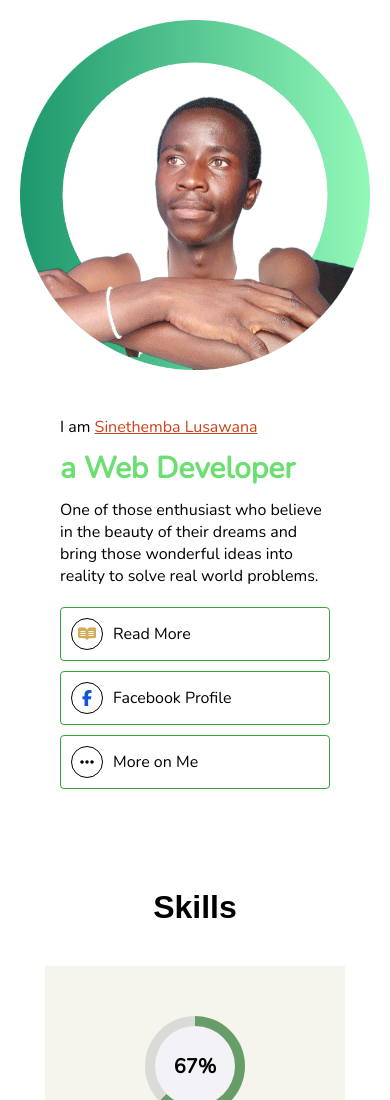
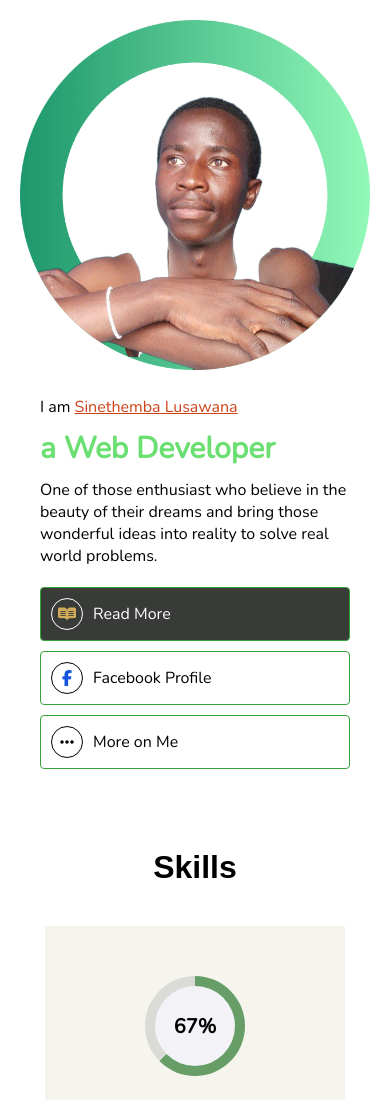
Before and after one commit to Sinezo/Sinezo.github.io, a plain HTML site: page index.html in a window 390 px wide. Shown: the top 1100 px of the page. Drawn offline with nearby package versions, Linux system fonts and the light colour scheme.

Commit message:
saving file

```diff
--- a/index.css
+++ b/index.css
@@ -56,7 +56,8 @@ font-family: 'Nunito', sans-serif;
     display:flex;
     gap:10px;
     border:1px solid rgb(52, 165, 58);
-    background-color: unset;
+    background-color: rgb(57, 59, 57);
+    color:white;
     padding:10px;
     align-items: center;
     border-radius: 4px;
@@ -340,6 +341,7 @@ footer .contact-me ul li i{
     }
     .hero-section .paragraph{
         order:2;
+        padding:20px;
     }
     .hero-navigation{
         flex-wrap:wrap;
```
